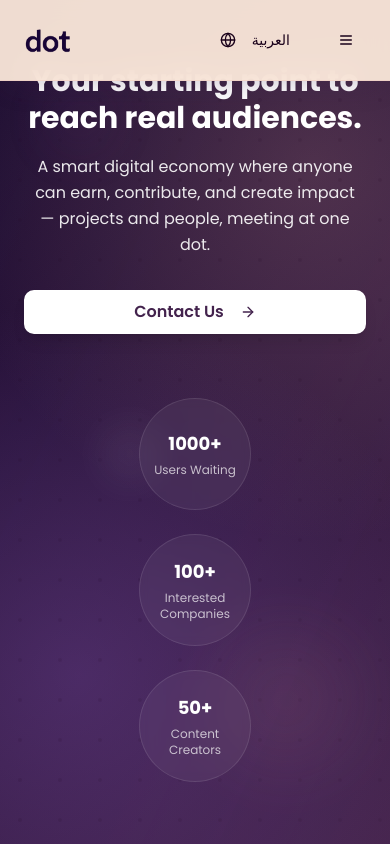
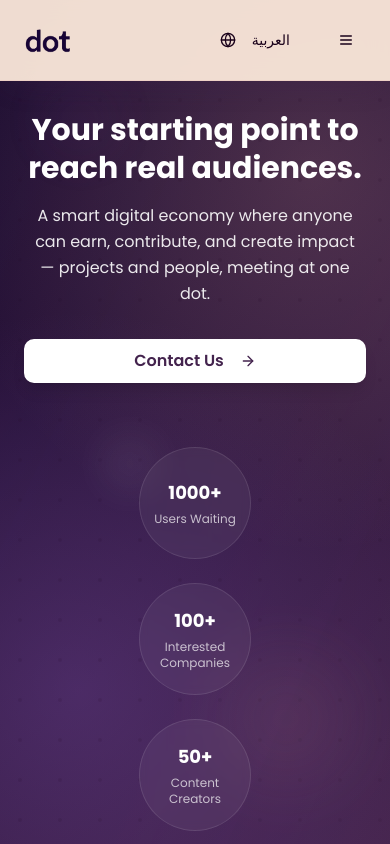
Before and after one commit to Webique/dot-earn-connect, a React (Vite) app: page / in a window 390 px wide. Shown: the top 844 px of the page. Built offline with nearby package versions, Linux system fonts and the light colour scheme; the HTML template or start-up script is replaced by a standard one.

Commit message:
Update #1

```diff
--- a/src/components/Hero.tsx
+++ b/src/components/Hero.tsx
@@ -11,7 +11,7 @@ const Hero = () => {
   };
 
   return (
-    <section id="home" className="section-hero min-h-screen flex items-center justify-center relative overflow-hidden">
+    <section id="home" className="section-hero min-h-screen flex items-center justify-center relative overflow-hidden pt-20 sm:pt-0">
       {/* Dot Matrix Background */}
       <div className="absolute inset-0 opacity-10">
         <div className="absolute inset-0 bg-gradient-to-br from-dot-vivid-purple/20 via-transparent to-dot-warm-rose/20"></div>
@@ -26,7 +26,7 @@ const Hero = () => {
       </div>
 
       <div className="relative z-10 max-w-7xl mx-auto px-6 sm:px-6 lg:px-8 text-center">
-        <div className="fade-in py-12 sm:py-16 lg:py-20 flex flex-col justify-center min-h-screen">
+        <div className="fade-in py-8 sm:py-16 lg:py-20 flex flex-col justify-center min-h-[calc(100vh-5rem)] sm:min-h-screen">
 
           {/* Main Heading */}
           <h1 className="text-3xl sm:text-4xl md:text-5xl lg:text-6xl font-bold text-white mb-4 sm:mb-6 max-w-4xl mx-auto leading-tight">
```
